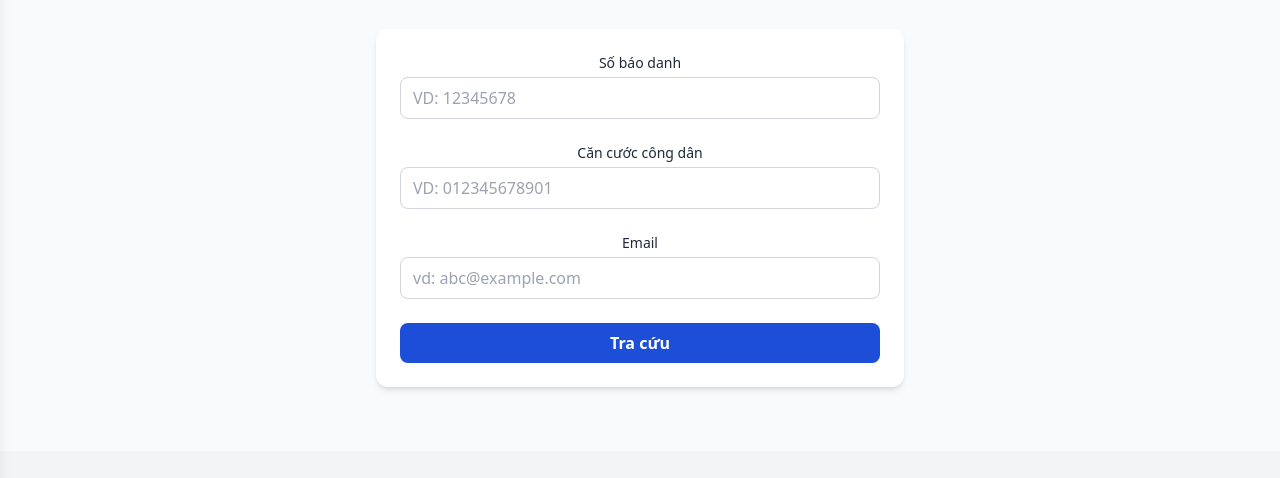
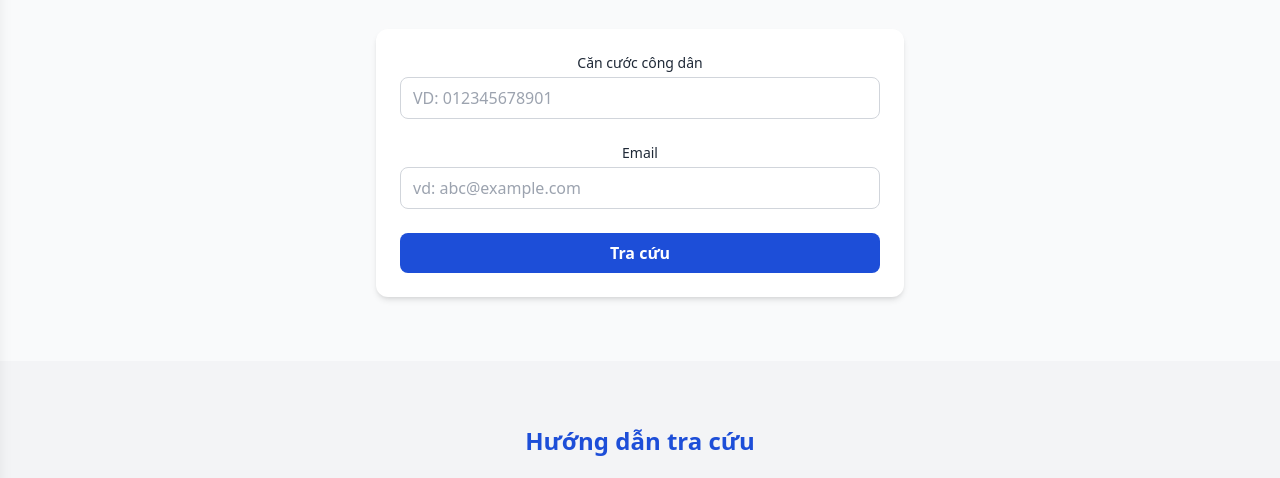
Before and after one commit to huydung1232007/tracuudgnl, a plain HTML site: page index.html in a window 1280 px wide. Shown: the part 267-745 px from the top of the page. Drawn offline with nearby package versions, Linux system fonts and the light colour scheme.

Commit message:
Update index.html

```diff
--- a/index.html
+++ b/index.html
@@ -47,11 +47,7 @@
         </p>
 
         <form id="lookupForm" class="space-y-6 rounded-xl bg-white p-6 shadow-md">
-          <div>
-            <label for="candid" class="mb-1 block text-sm font-medium">Số báo danh</label>
-            <input type="text" id="candid" required minlength="6" maxlength="12" class="w-full rounded-lg border border-gray-300 px-3 py-2 focus:border-blue-600 focus:outline-none" placeholder="VD: 12345678" />
-          </div>
-          <div>
+               <div>
             <label for="cccd" class="mb-1 block text-sm font-medium">Căn cước công dân</label>
             <input type="text" id="cccd" required minlength="9" maxlength="12" pattern="\d{9,12}" class="w-full rounded-lg border border-gray-300 px-3 py-2 focus:border-blue-600 focus:outline-none" placeholder="VD: 012345678901" />
           </div>
```
